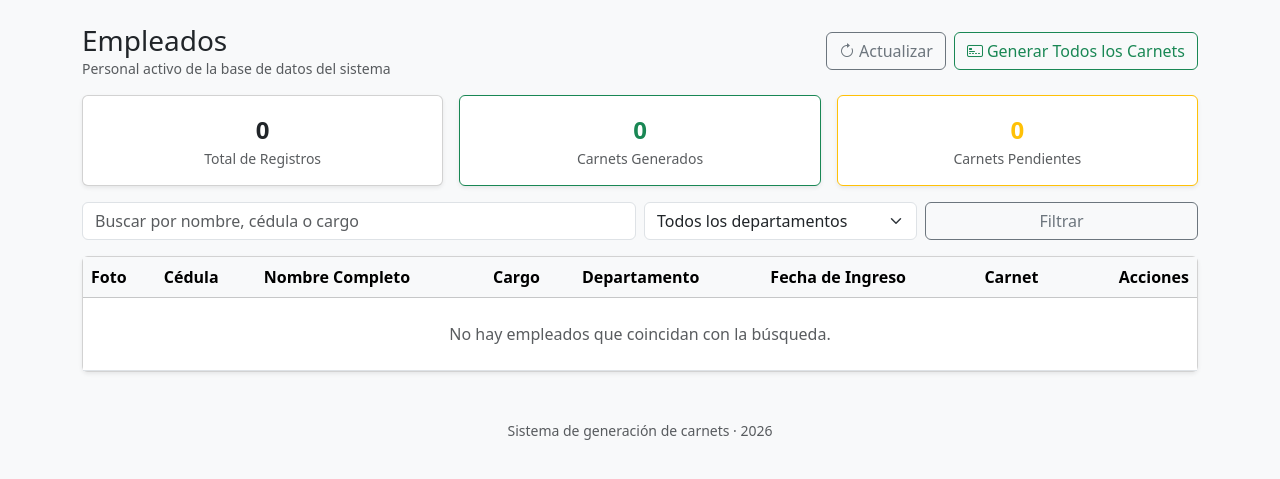
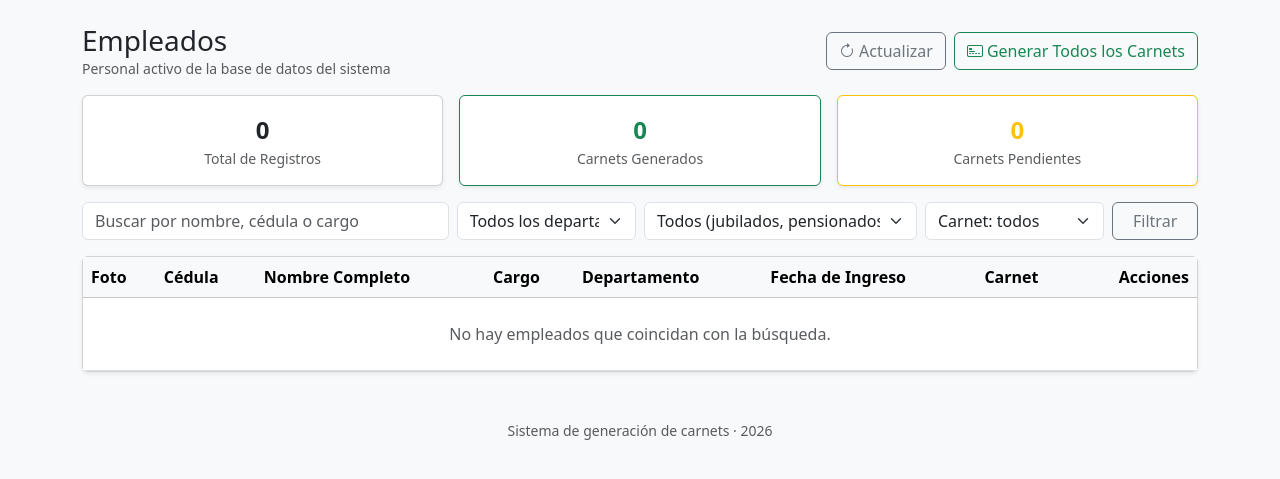
Before and after one commit to TecDarliana/Carnets, a Django app: page /empleados/ in a window 1280 px wide. Shown: the part 56-535 px from the top of the page. Run offline with Django 5.2, Linux system fonts and the light colour scheme; the visitor is signed in with stand-in values (Sample User, id 1); data that the repository does not hold is empty; parts of the project's set-up code (start-up, migrations or seed data) failed here and were passed over; some libraries are stand-ins or nearby versions.

Commit message:
Filtra empleados por tipo de personal (jubilados/pensionados/empleados) y estado del carnet

```diff
--- a/apps/personas/views.py
+++ b/apps/personas/views.py
@@ -6,12 +6,20 @@ from apps.carnets import siglas
 from apps.carnets.models import HistorialCarnet
 
 
+def _cargo_normalizado(cargo):
+    return (cargo or '').strip().lower()
+
+
 class EmpleadoListView(LoginRequiredMixin, PermissionRequiredMixin, ListView):
     """Empleados activos de la base de datos corporativa (SIGLAS).
 
     Muestra foto, cédula, nombre, cargo, departamento y fecha de ingreso, con
     la marca de carnet generado (✓) o pendiente (X), y acceso a Analistas y
     Gerentes (requiere `editar_imprimir_carnets`).
+
+    Filtros: búsqueda por texto, departamento, tipo de personal
+    (todos / jubilados / pensionados / empleados) y estado del carnet
+    (todos / hecho / no hecho).
     """
     template_name = 'personas/empleado_list.html'
     context_object_name = 'empleados'
@@ -27,8 +35,17 @@ class EmpleadoListView(LoginRequiredMixin, PermissionRequiredMixin, ListView):
             self.error_siglas = ('No se pudo consultar la base de datos de '
                                  'empleados (SIGLAS). Intente de nuevo.')
 
+        # Marca de carnet generado: una sola consulta al historial.
+        self.generados = set(
+            HistorialCarnet.objects.values_list('ci', flat=True).distinct())
+        for f in self.todos:
+            f['carnet_generado'] = f['ci'] in self.generados
+            f['foto_url'] = settings.SIGLAS_FOTO_URL.format(ci=f['ci'])
+
         q = (self.request.GET.get('q') or '').strip().lower()
         departamento = (self.request.GET.get('departamento') or '').strip()
+        cargo = (self.request.GET.get('cargo') or '').strip()
+        carnet = (self.request.GET.get('carnet') or '').strip()
 
         resultado = self.todos
         if q:
@@ -39,22 +56,33 @@ class EmpleadoListView(LoginRequiredMixin, PermissionRequiredMixin, ListView):
         if departamento:
             resultado = [f for f in resultado
                          if f['departamento'] == departamento]
+        if cargo == 'jubilados':
+            resultado = [f for f in resultado
+                         if _cargo_normalizado(f['cargo']) == 'jubilado']
+        elif cargo == 'pensionados':
+            resultado = [f for f in resultado
+                         if _cargo_normalizado(f['cargo']) == 'pensionado']
+        elif cargo == 'empleados':
+            resultado = [f for f in resultado
+                         if _cargo_normalizado(f['cargo']) not in
+                         ('jubilado', 'pensionado')]
+        if carnet == 'hecho':
+            resultado = [f for f in resultado if f['carnet_generado']]
+        elif carnet == 'no_hecho':
+            resultado = [f for f in resultado if not f['carnet_generado']]
         return resultado
 
     def get_context_data(self, **kwargs):
         ctx = super().get_context_data(**kwargs)
-        generados = set(HistorialCarnet.objects.values_list('ci', flat=True).distinct())
 
         todos = getattr(self, 'todos', [])
-        for f in todos:
-            f['carnet_generado'] = f['ci'] in generados
-            f['foto_url'] = settings.SIGLAS_FOTO_URL.format(ci=f['ci'])
-
         ctx['total_registros'] = len(todos)
         ctx['carnets_generados'] = sum(1 for f in todos if f['carnet_generado'])
         ctx['carnets_pendientes'] = ctx['total_registros'] - ctx['carnets_generados']
         ctx['q'] = self.request.GET.get('q', '')
         ctx['departamento'] = self.request.GET.get('departamento', '')
+        ctx['cargo'] = self.request.GET.get('cargo', '')
+        ctx['carnet'] = self.request.GET.get('carnet', '')
         ctx['departamentos'] = sorted({f['departamento'] for f in todos
                                        if f['departamento']})
         ctx['error_siglas'] = getattr(self, 'error_siglas', None)
--- a/templates/personas/empleado_list.html
+++ b/templates/personas/empleado_list.html
@@ -51,11 +51,11 @@
 </div>
 
 <form class="row g-2 mb-3" method="get">
-  <div class="col-12 col-md-6">
+  <div class="col-12 col-md-4">
     <input type="search" name="q" value="{{ q }}" class="form-control"
            placeholder="Buscar por nombre, cédula o cargo">
   </div>
-  <div class="col-8 col-md-3">
+  <div class="col-6 col-md-2">
     <select name="departamento" class="form-select">
       <option value="">Todos los departamentos</option>
       {% for dep in departamentos %}
@@ -63,7 +63,22 @@
       {% endfor %}
     </select>
   </div>
-  <div class="col-4 col-md-3 d-grid">
+  <div class="col-6 col-md-3">
+    <select name="cargo" class="form-select">
+      <option value="">Todos (jubilados, pensionados y empleados)</option>
+      <option value="jubilados" {% if cargo == 'jubilados' %}selected{% endif %}>Jubilados</option>
+      <option value="pensionados" {% if cargo == 'pensionados' %}selected{% endif %}>Pensionados</option>
+      <option value="empleados" {% if cargo == 'empleados' %}selected{% endif %}>Empleados</option>
+    </select>
+  </div>
+  <div class="col-6 col-md-2">
+    <select name="carnet" class="form-select">
+      <option value="">Carnet: todos</option>
+      <option value="hecho" {% if carnet == 'hecho' %}selected{% endif %}>Carnet hecho</option>
+      <option value="no_hecho" {% if carnet == 'no_hecho' %}selected{% endif %}>Carnet no hecho</option>
+    </select>
+  </div>
+  <div class="col-6 col-md-1 d-grid">
     <button class="btn btn-outline-secondary" type="submit">Filtrar</button>
   </div>
 </form>
@@ -131,11 +146,11 @@
   <nav class="mt-3">
     <ul class="pagination justify-content-center">
       {% if page_obj.has_previous %}
-        <li class="page-item"><a class="page-link" href="?page={{ page_obj.previous_page_number }}&q={{ q }}&departamento={{ departamento }}">Anterior</a></li>
+        <li class="page-item"><a class="page-link" href="?page={{ page_obj.previous_page_number }}&q={{ q }}&departamento={{ departamento }}&cargo={{ cargo }}&carnet={{ carnet }}">Anterior</a></li>
       {% endif %}
       <li class="page-item disabled"><span class="page-link">Página {{ page_obj.number }} de {{ page_obj.paginator.num_pages }}</span></li>
       {% if page_obj.has_next %}
-        <li class="page-item"><a class="page-link" href="?page={{ page_obj.next_page_number }}&q={{ q }}&departamento={{ departamento }}">Siguiente</a></li>
+        <li class="page-item"><a class="page-link" href="?page={{ page_obj.next_page_number }}&q={{ q }}&departamento={{ departamento }}&cargo={{ cargo }}&carnet={{ carnet }}">Siguiente</a></li>
       {% endif %}
     </ul>
   </nav>
```
